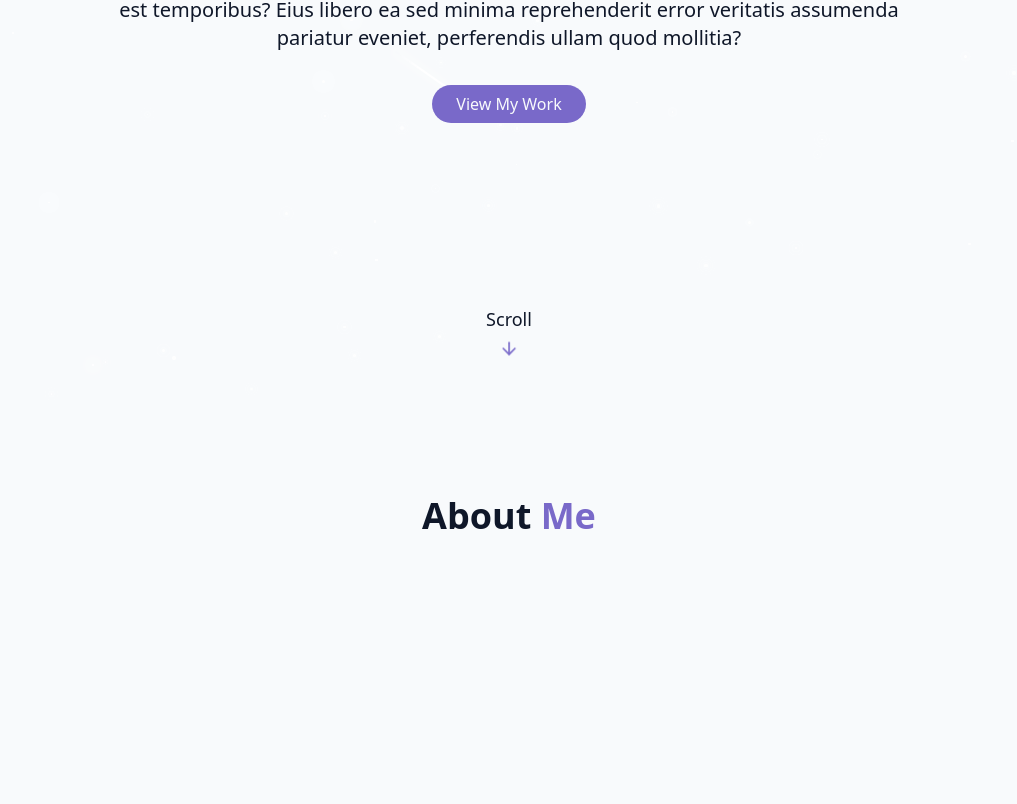
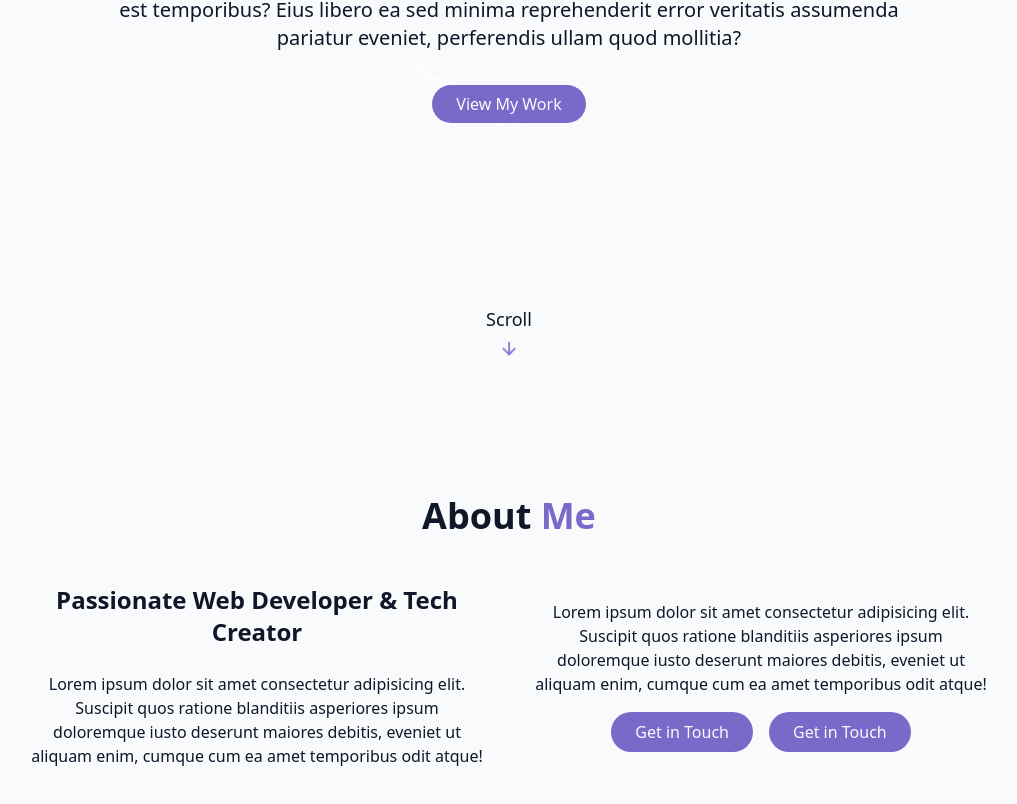
Before and after one commit to Rique-Borges/Portifolio, a React (Vite) app: page / in a window 1280 px wide. Shown: the part 400-1204 px from the top of the page, without its empty margins (131-1148 px from the left). Before the commit the page ends 1080 px from the top, so only its background shows below. Built offline with nearby package versions, Linux system fonts and the light colour scheme.

Commit message:
feat: add main text cards and buttons

```diff
--- a/src/components/AboutSection.jsx
+++ b/src/components/AboutSection.jsx
@@ -1,12 +1,40 @@
-export const AboutSection = () =>{
-
-    return(
+export const AboutSection = () => {
+  return (
     <section id="about" className="py-24 px-4 relative">
       {""}
       <div className="container mx-auto max-w-5xl">
         <h2 className="text-3xl md:text-4xl font-bold mb-12 text-center">
           About <span className="text-primary">Me</span>
         </h2>
+        <div className="grid grid-cols-1 md:grid-cols-2 gap-12 items-center">
+          <div className="space-y-6">
+            <h3 className="text-2xl font-semibold">Passionate Web Developer & Tech Creator</h3>
+            <p className="text-muted-foreground">
+              Lorem ipsum dolor sit amet consectetur adipisicing elit. Suscipit
+              quos ratione blanditiis asperiores ipsum doloremque iusto deserunt
+              maiores debitis, eveniet ut aliquam enim, cumque cum ea amet
+              temporibus odit atque!
+            </p>
+          </div>
+          <div>
+            <p className="text-muted-foreground">
+              Lorem ipsum dolor sit amet consectetur adipisicing elit. Suscipit
+              quos ratione blanditiis asperiores ipsum doloremque iusto deserunt
+              maiores debitis, eveniet ut aliquam enim, cumque cum ea amet
+              temporibus odit atque!
+            </p>
+            <div className="flex flex-col sm:flex-row gap-4 pt-4 justify-center">
+                <a href="#contact" className="cosmic-button">
+                    {" "}
+                    Get in Touch
+                </a>
+                <a href="curriculo.pdf" className="cosmic-button">
+                    {" "}
+                    Get in Touch
+                </a>
+            </div>
+          </div>
+        </div>
       </div>
     </section>
   );
```
Lines whose indentation alone changed are shown as unchanged.
